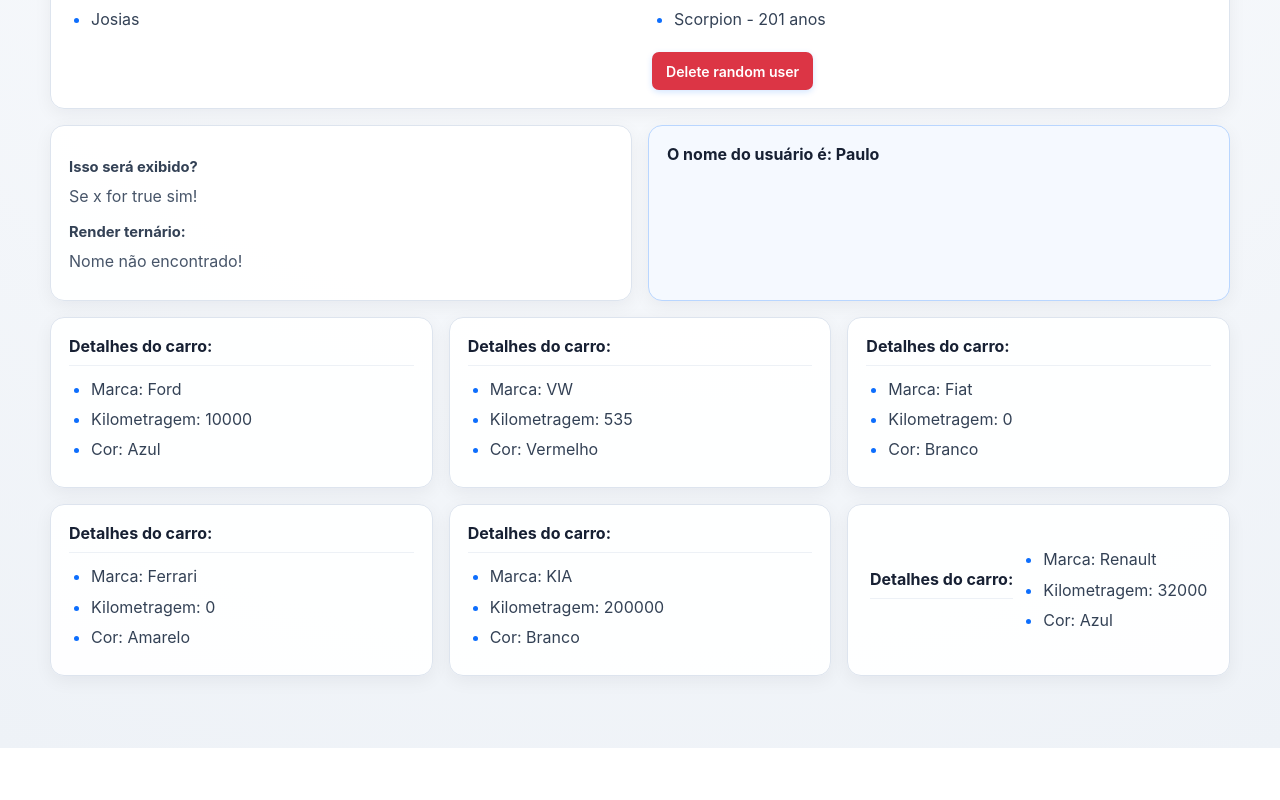
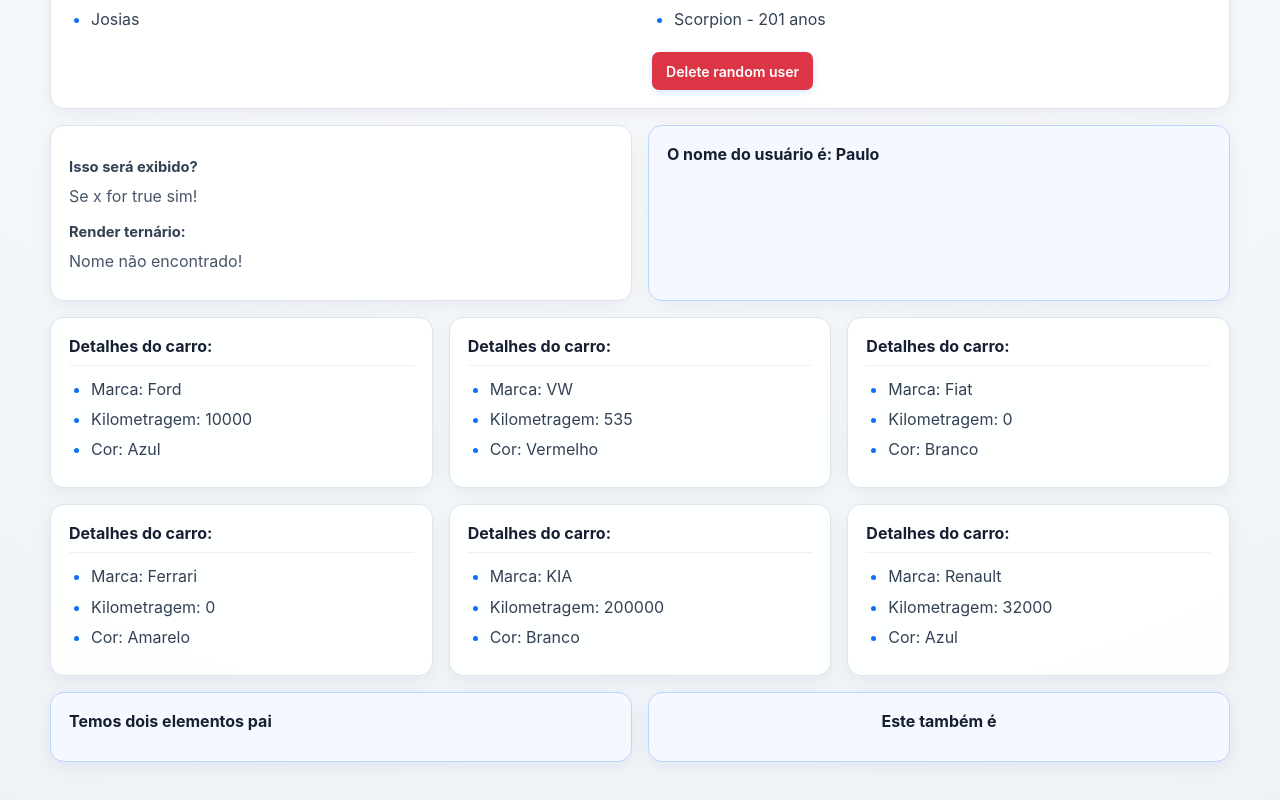
Before and after one commit to Devpaulo1/revisao-react, a React (Vite) app in the folder revisao-react/: page / in a window 1280 px wide. Shown: the part 592-1392 px from the top of the page. Before the commit the page ends 1340 px from the top, so only its background shows below. Built offline with nearby package versions, Linux system fonts and the light colour scheme.

Commit message:
feat: demonstrate react fragment

```diff
--- a/revisao-react/src/App.jsx
+++ b/revisao-react/src/App.jsx
@@ -5,6 +5,7 @@ import ListRender from "./components/ListRender";
 import ConditionalRender from "./components/ConditionalRender";
 import ShowUserName from "./components/ShowUserName";
 import CarDetails from "./components/CarDetails";
+import Fragment from "./components/Fragment";
 
 
 function App() {
@@ -51,6 +52,9 @@ function App() {
           km={car.km}
         />
       ))}
+
+      {/* fragments */}
+      <Fragment />
     </div>
   );
 }
--- a/revisao-react/src/components/Fragment.jsx
+++ b/revisao-react/src/components/Fragment.jsx
@@ -0,0 +1,19 @@
+import React from "react";
+
+const Fragment = () => {
+  return (
+    <>
+      {/* Primeiro elemento irmão */}
+      <div>
+        <h2>Temos dois elementos pai</h2>
+      </div>
+
+      {/* Segundo elemento irmão */}
+      <div>
+        <h2>Este também é</h2>
+      </div>
+    </>
+  );
+};
+
+export default Fragment;
```
